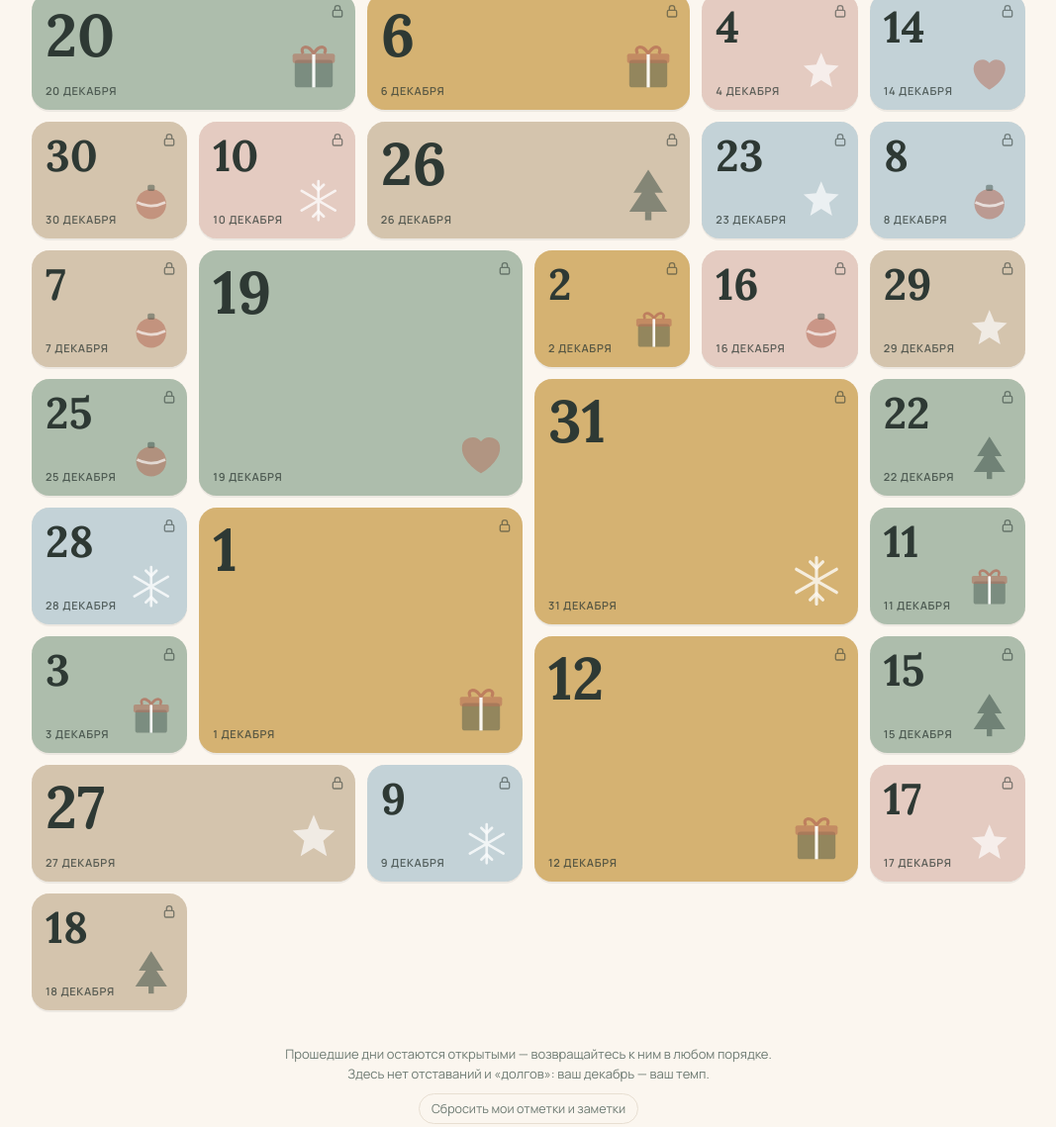
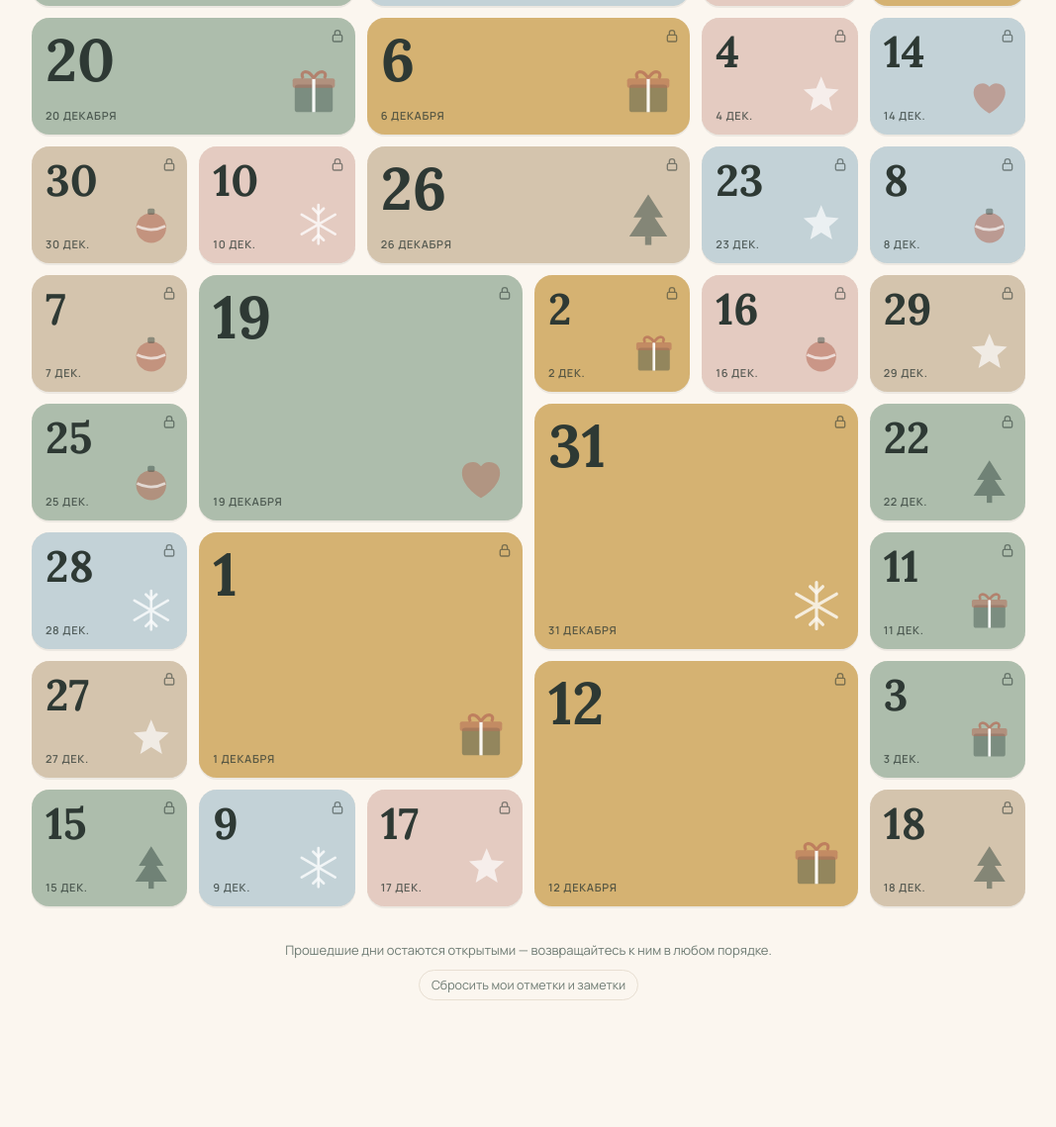
Before and after one commit to irinaburljaeva/neprostodeti, a plain HTML site: page index.html in a window 1280 px wide. Shown: the part 572-1711 px from the top of the page at 99% size, without its empty margins (106-1173 px from the left). After the commit the page ends 1643 px from the top, so only its background shows below. Drawn offline with Linux system fonts and the light colour scheme.

Commit message:
Update index.html

```diff
--- a/index.html
+++ b/index.html
@@ -47,7 +47,7 @@
   .cell.opened .door{transform:rotateY(-78deg);box-shadow:none}
   .num{font-family:'Lora',serif;font-weight:700;font-size:clamp(28px,4.4vw,44px);line-height:1}
   .cell.h2 .num,.cell.w2 .num{font-size:clamp(36px,6vw,60px)}
-  .door small{font-size:11px;letter-spacing:.06em;text-transform:uppercase;opacity:.75;font-weight:600}
+  .door small{white-space:nowrap;position:relative;z-index:1;font-size:11px;letter-spacing:.06em;text-transform:uppercase;opacity:.75;font-weight:600}
   .deco{position:absolute;right:10px;bottom:8px;width:34%;max-width:64px;opacity:.9}
   .lock{position:absolute;top:10px;right:10px;width:16px;height:16px;opacity:.55}
   .cell.locked{cursor:default}
@@ -153,13 +153,13 @@
    ===================================================================== */
 const CONFIG = {
   title: "Наш <em>уютный</em> декабрь",
-  lead:  "31 маленький повод создать семейные традиции, добрые воспоминания и новогоднее настроение. Все задания — по желанию.",
-  footer:"Прошедшие дни остаются открытыми — возвращайтесь к ним в любом порядке. Здесь нет отставаний и «долгов»: ваш декабрь — ваш темп.",
+  lead:  "Не ещё один марафон, а 31 маленький повод создать семейные традиции, добрые воспоминания и новогоднее настроение. Все задания — по желанию.",
+  footer:"Прошедшие дни остаются открытыми — возвращайтесь к ним в любом порядке.",
   startDate: "2026-12-01",
   days: 31,
   timeZone: "Europe/Moscow",          // единый часовой пояс открытия ячеек
   bigCells:  [1, 12, 19, 31],          // большие ячейки 2×2
-  wideCells: [5, 6, 13, 20, 26, 27],   // широкие — выходные с более длинными заданиями
+  wideCells: [5, 6, 13, 20, 26],       // широкие (сумма площадей должна делиться на 12 — иначе внизу останется «сирота»)
   storageKey: "advent-neprostodeti-2026",
   previewHash: "#preview"              // предпросмотр всех ячеек: ссылка с #preview в конце
 };
@@ -460,6 +460,7 @@ const isUnlocked = n => preview || iso(dayDate(n)) <= todayISO();
 const isToday = n => iso(dayDate(n)) === todayISO();
 const isWeekend = n => [0,6].includes(dayDate(n).getUTCDay());
 const fmt = d => d.toLocaleDateString("ru-RU",{day:"numeric",month:"long",timeZone:"UTC"});
+const fmtShort = d => d.getUTCDate() + " " + d.toLocaleDateString("ru-RU",{month:"short",timeZone:"UTC"}).replace(/\.$/,"") + ".";
 const wd = d => d.toLocaleDateString("ru-RU",{weekday:"long",timeZone:"UTC"});
 
 function shuffled(n){
@@ -488,7 +489,7 @@ function render(){
     b.innerHTML = `
       <div class="inside"><span class="ttl">${t.title}</span>${st ? `<span class="badge ${st}">${STATUS_TEXT[st]}</span>` : ""}</div>
       <div class="door" style="background:${cat.color}">
-        <span class="num">${n}</span><small>${fmt(dayDate(n))}</small>
+        <span class="num">${n}</span><small>${(CONFIG.bigCells.includes(n)||CONFIG.wideCells.includes(n)) ? fmt(dayDate(n)) : fmtShort(dayDate(n))}</small>
         ${unlocked ? "" : LOCK}<span class="deco">${DECOS[(n+idx) % DECOS.length]}</span>
       </div>`;
     b.onclick = () => open(n, b);
```
